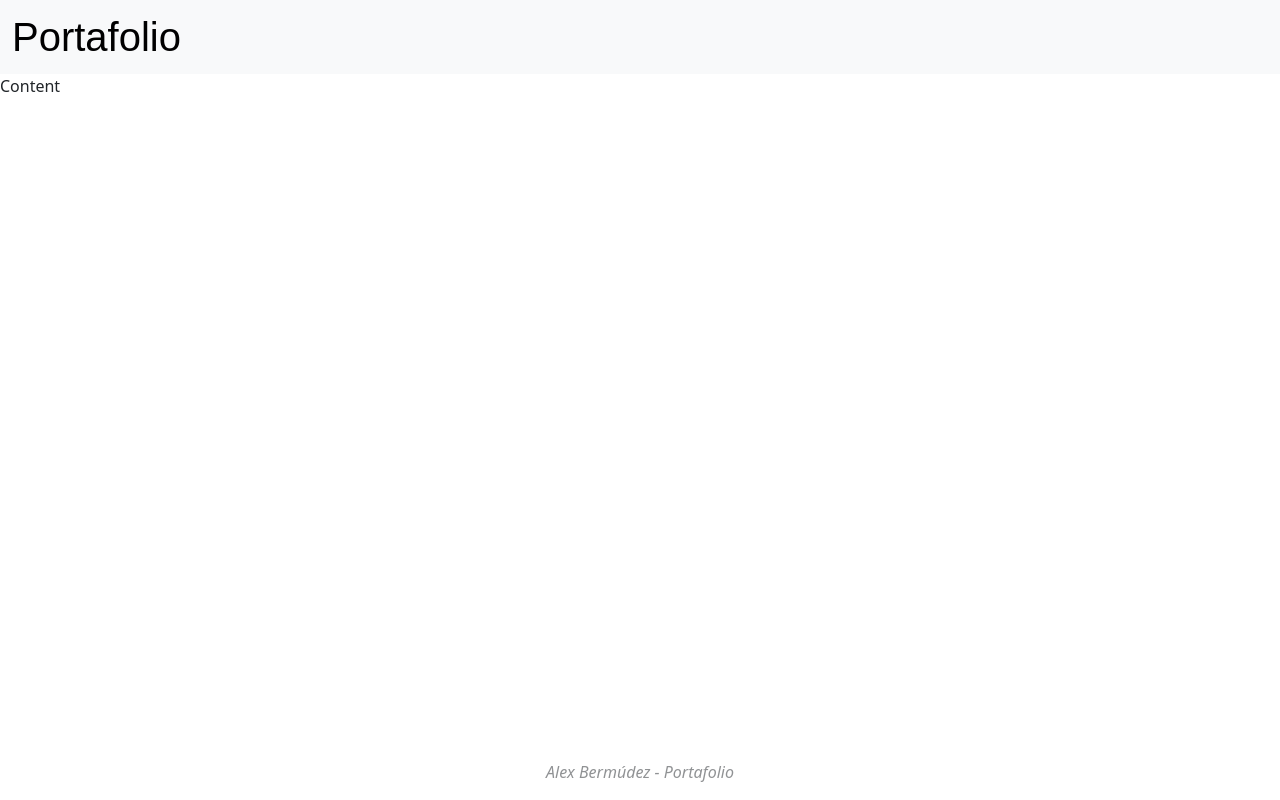
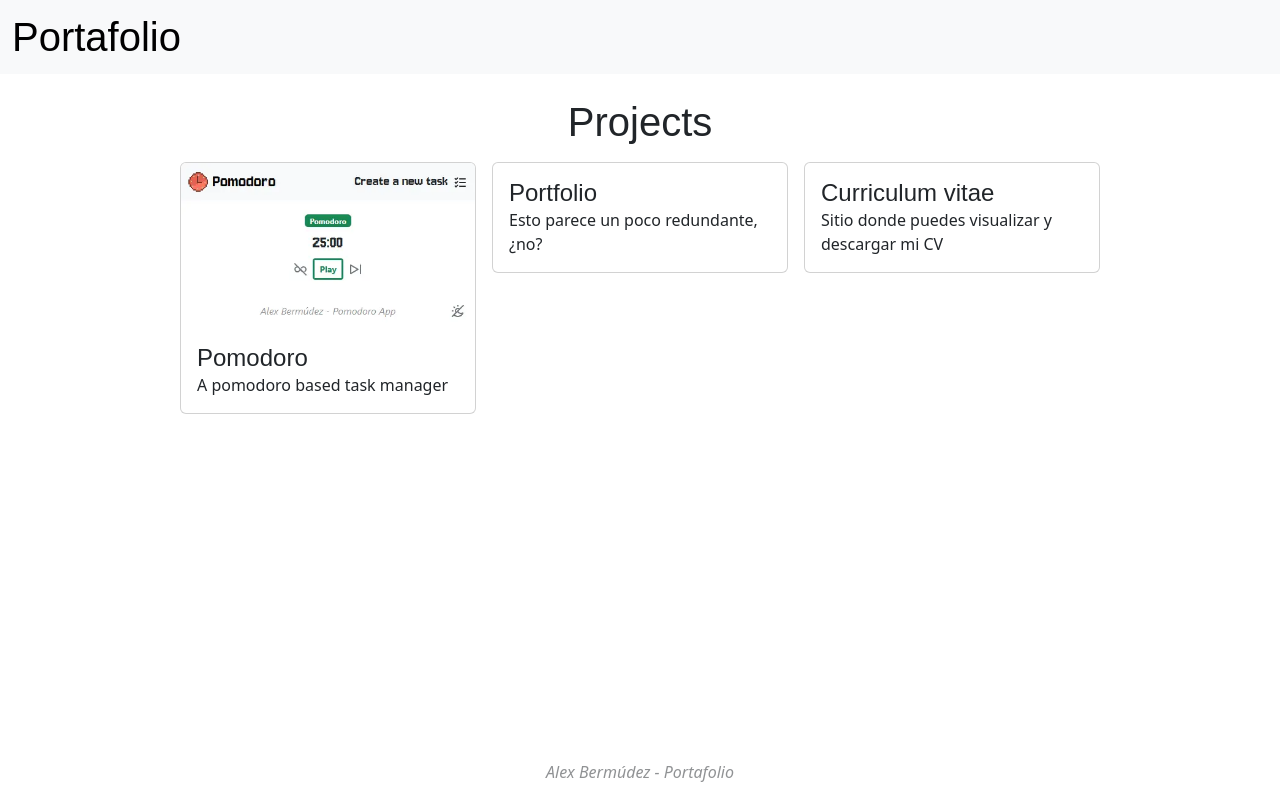
Before and after one commit to Alex-gb249/portfolio, a React (Vite) app: page / in a window 1280 px wide. Built offline with nearby package versions, Linux system fonts and the light colour scheme; a web font is replaced by a local one.

Commit message:
Add Projects list

```diff
--- a/src/App.tsx
+++ b/src/App.tsx
@@ -1,7 +1,7 @@
 import './App.css'
 import Footer from './components/footer/Footer'
 import Header from './components/header/Header'
-import Portfolio from './pages/Portfolio'
+import Projects from './pages/Projects'
 
 function App() {
 
@@ -9,7 +9,7 @@ function App() {
     <>
       <div className='all prevent-select'>
         <Header />
-        <Portfolio />
+        <Projects />
         <Footer />
       </div>
     </>
--- a/src/pages/Portfolio.tsx
+++ /dev/null
@@ -1,7 +0,0 @@
-function Portfolio() {
-  return (
-    <div>Content</div>
-  )
-}
-
-export default Portfolio
--- /dev/null
+++ b/src/pages/Projects.tsx
@@ -0,0 +1,20 @@
+import Card from "../components/card/Card"
+import projects from "../data/projects"
+
+function Projects() {
+
+  return (
+    <div className="p-4">
+      <h1 className="text-center mb-3">Projects</h1>
+      <div className="row g-3 justify-content-center">
+        {projects.map((project, index) => (
+          <div className="col-12 col-sm-6 col-md-4 col-lg-3" key={index}>
+            <Card title={project.title} description={project.description} imageUrl={project.imageUrl} linkUrl={project.linkUrl} />
+          </div>
+        ))}
+      </div>
+    </div>
+  )
+}
+
+export default Projects
```
Also changed, not shown: public/pomodoro.webp (added).
